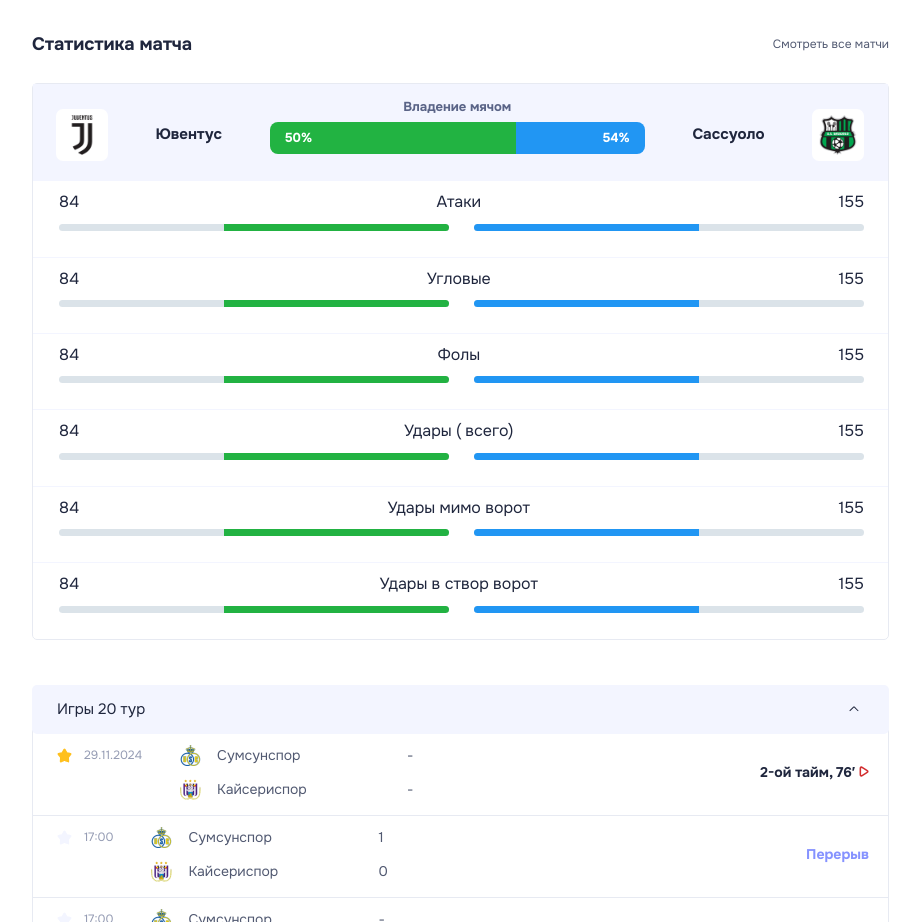
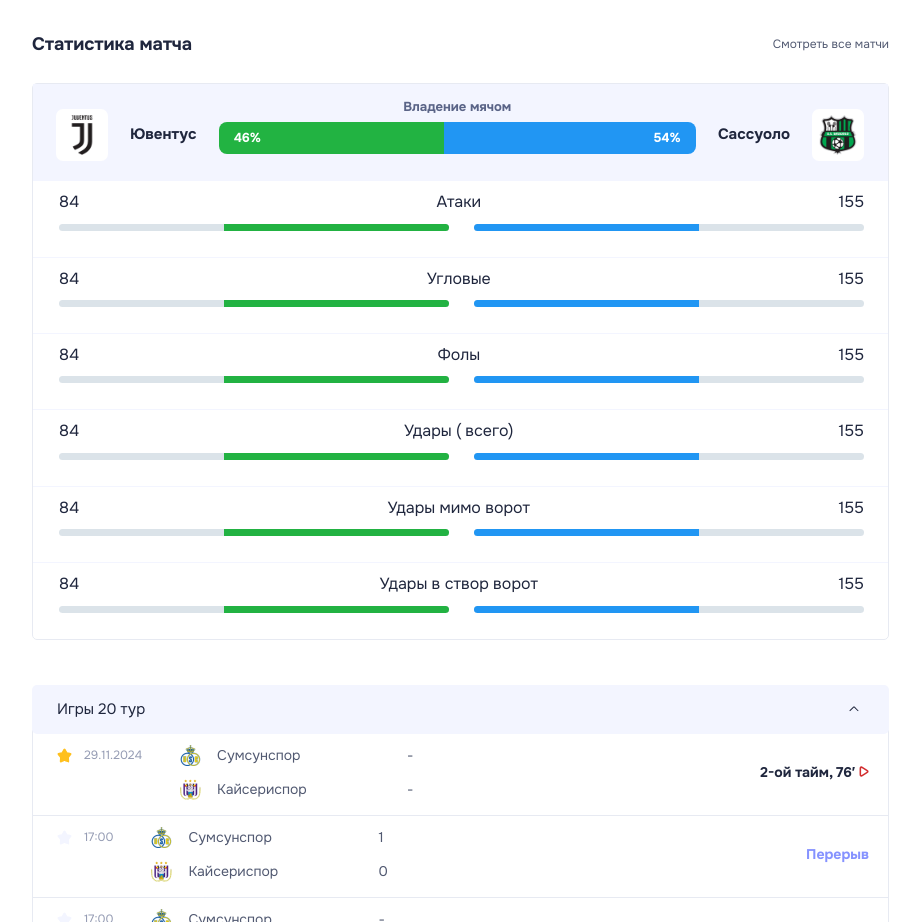
Before and after one commit to fayzullayevelmurod/Sport-Obzor, a plain HTML site: page match.html in a window 1280 px wide. Shown: the part 3840-4762 px from the top of the page, without its empty margins (8-928 px from the left). Drawn offline with Linux system fonts and the light colour scheme.

Commit message:
match page bugs fix

```diff
--- a/css/style.css
+++ b/css/style.css
@@ -2787,6 +2787,14 @@ input[type="search"]::-webkit-search-results-decoration {
 	margin-bottom: 7px;
 }
 
+.match-page .statistiks-match .progres-boxes .progres-info__box {
+	width: 225px;
+}
+
+.match-page .statistiks-match .progres-boxes .progres-blue__box {
+	width: 252px;
+}
+
 .match-page .progres-boxes .progres-silver {
 	text-align: center;
 }
--- a/match.html
+++ b/match.html
@@ -810,7 +810,7 @@
                     <span class="progres-number">Владение мячом</span>
                     <div class="progres-boxes">
                       <div class="progres-info">
-                        <div class="progres-info__box">50%</div>
+                        <div class="progres-info__box">46%</div>
                       </div>
                       <div class="progres-blue">
                         <div class="progres-blue__box">54%</div>
```
